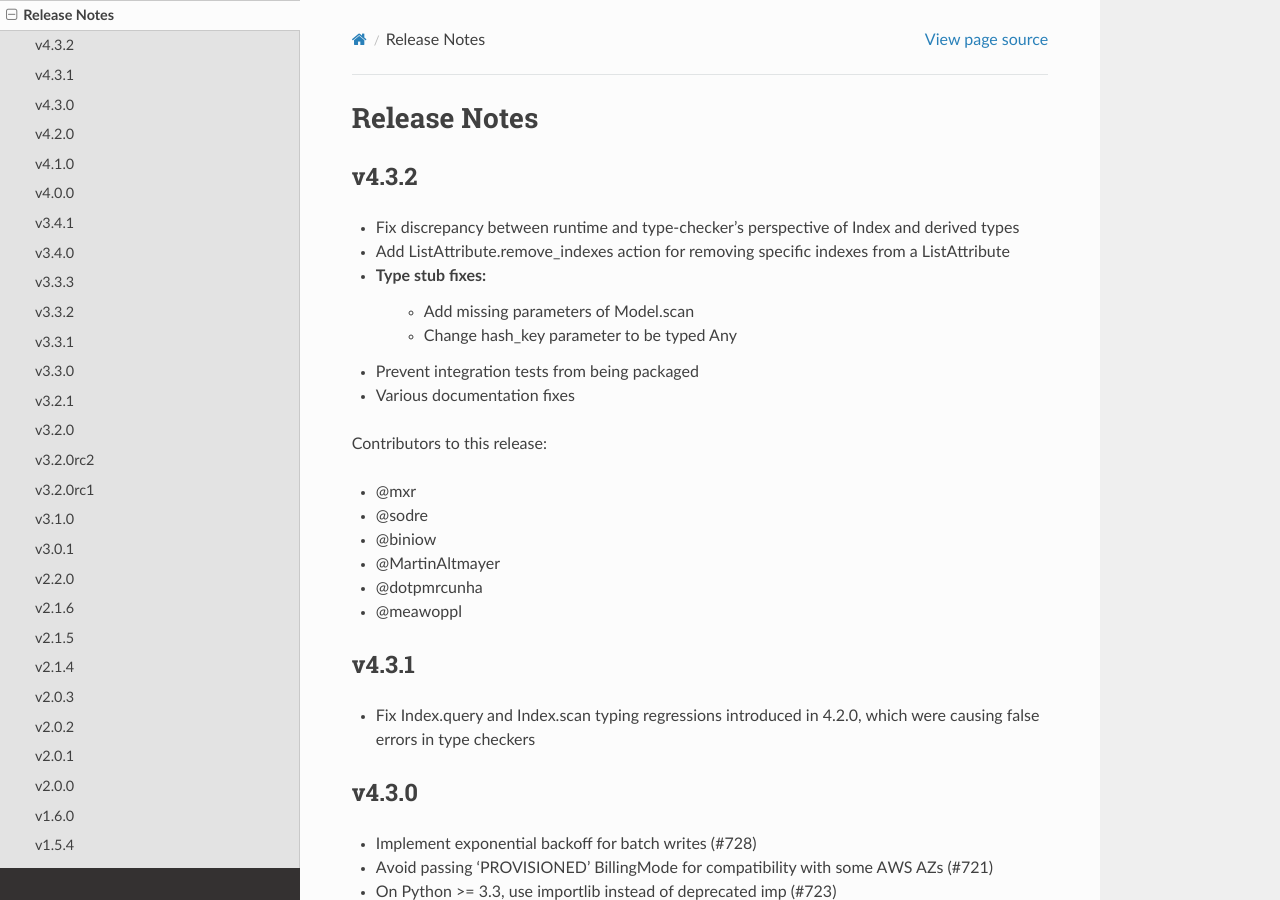
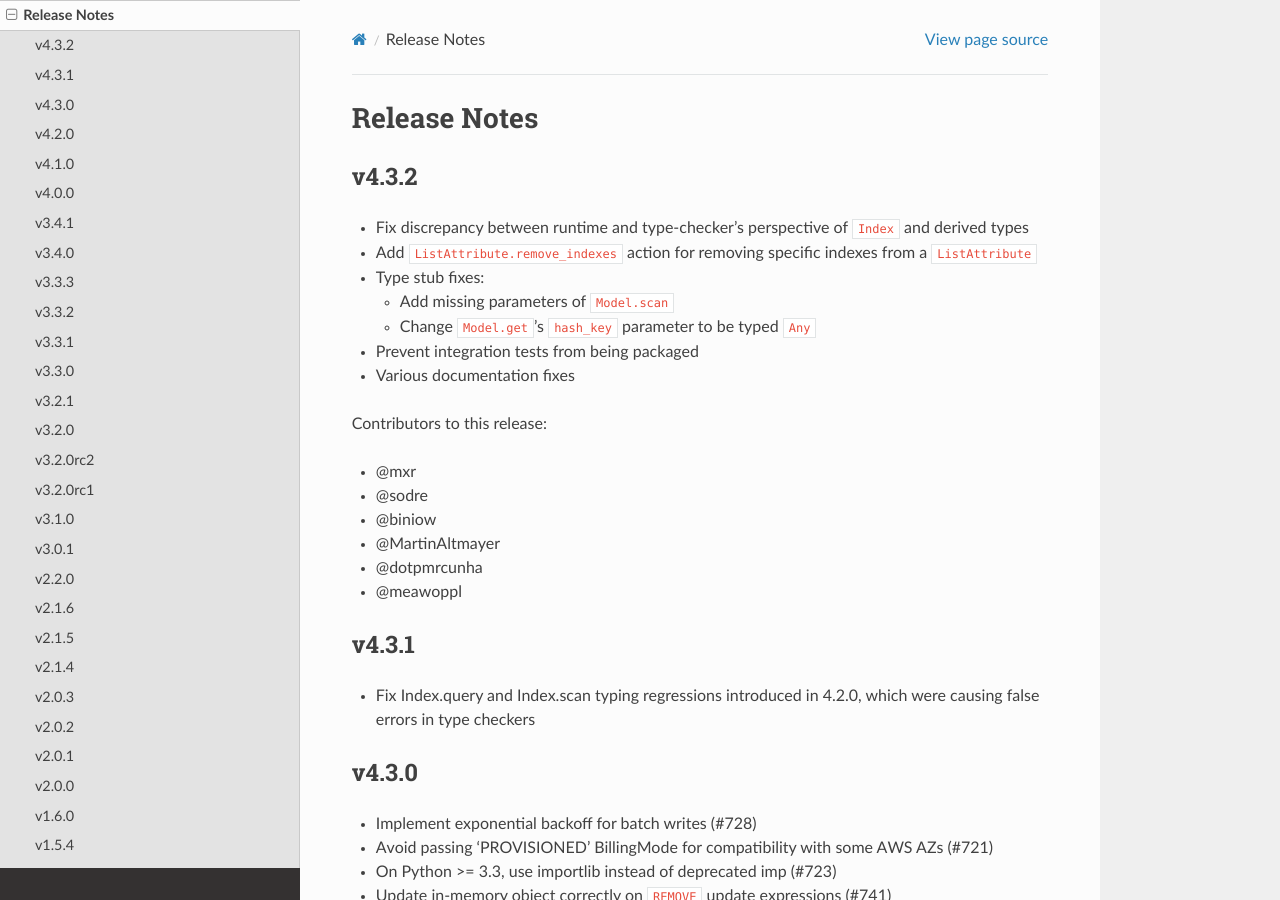
Before and after one commit to pynamodb/PynamoDB, a Sphinx documentation site: the page built from docs/release_notes.rst, in a window 1280 px wide and 900 px high. Built offline with Sphinx 7.4.7 and the Read the Docs theme 2.0.0, drawn with Linux system fonts in a browser that asks for light colours.

Commit message:
better formatting

```diff
--- a/docs/release_notes.rst
+++ b/docs/release_notes.rst
@@ -4,11 +4,13 @@ Release Notes
 v4.3.2
 ----------
 
-* Fix discrepancy between runtime and type-checker's perspective of Index and derived types
-* Add ListAttribute.remove_indexes action for removing specific indexes from a ListAttribute
+* Fix discrepancy between runtime and type-checker's perspective of ``Index`` and derived types
+* Add ``ListAttribute.remove_indexes`` action for removing specific indexes from a ``ListAttribute``
 * Type stub fixes:
-    * Add missing parameters of Model.scan
-    * Change hash_key parameter to be typed Any
+
+  * Add missing parameters of ``Model.scan``
+  * Change ``Model.get``'s ``hash_key`` parameter to be typed ``Any``
+
 * Prevent integration tests from being packaged
 * Various documentation fixes
 
```
